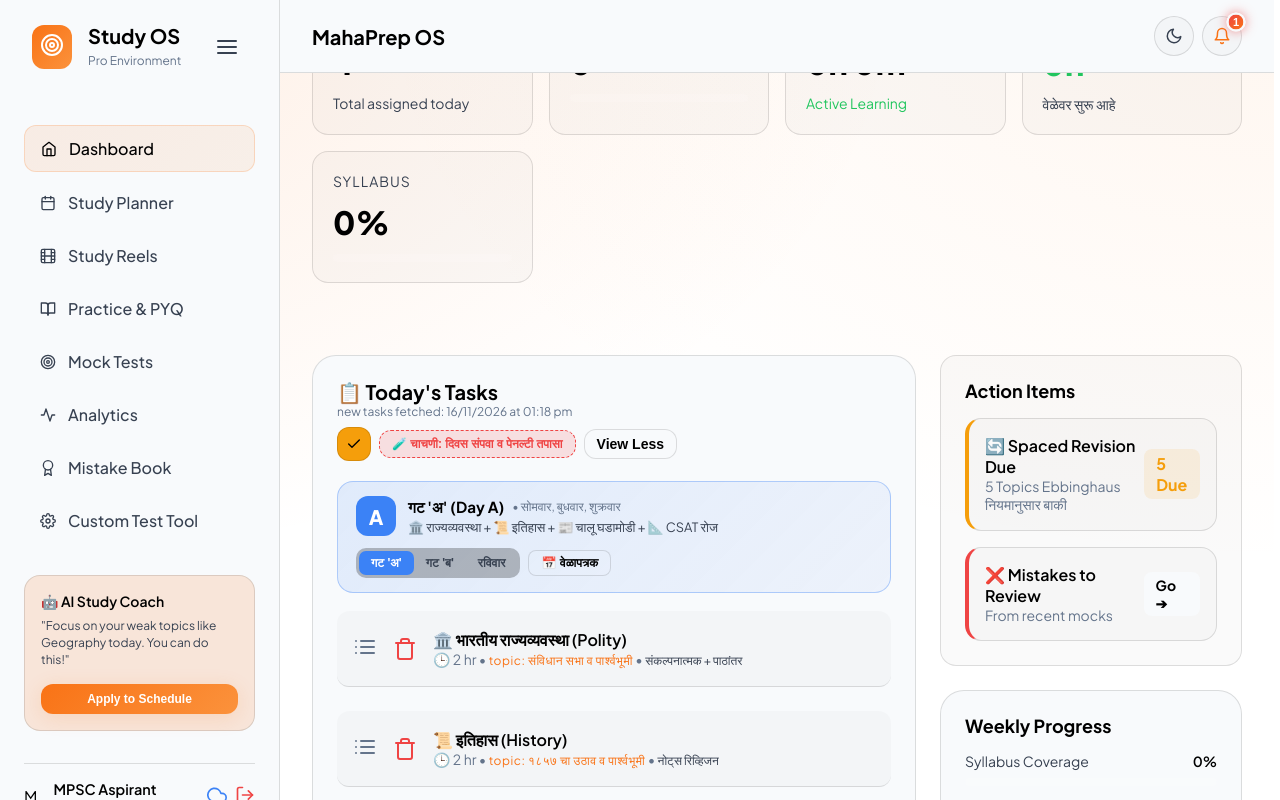
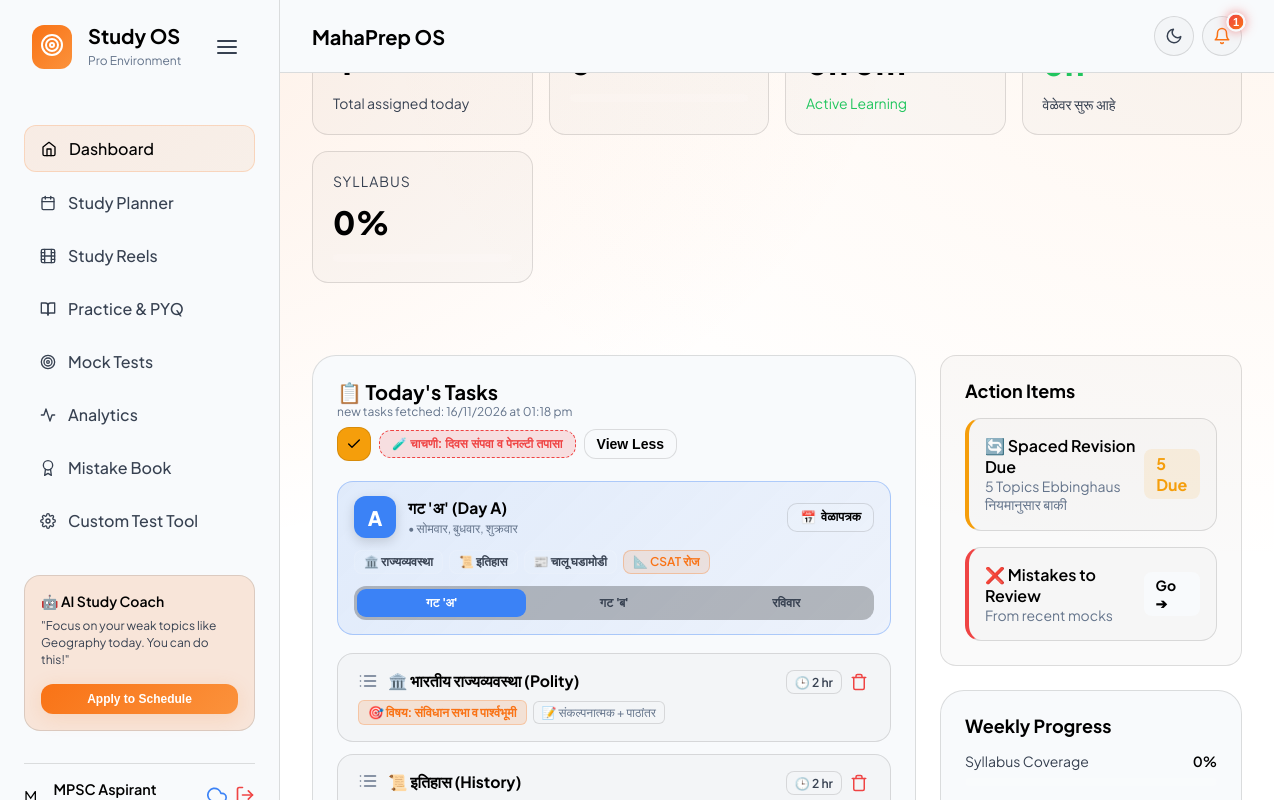
Before and after one commit to BalajiPatil1207/mpsc_manager, a React (Vite) app in the folder frontend/: page / in a window 1280 px wide. Both pictures are taken after a click on the button 645 px from the left and 399 px from the top of the page. Built offline with nearby package versions, Linux system fonts and the light colour scheme; no server answers.

Commit message:
feat: add Dashboard page component to frontend

```diff
--- a/frontend/src/pages/Dashboard.jsx
+++ b/frontend/src/pages/Dashboard.jsx
@@ -878,7 +878,7 @@ const Dashboard = ({ user, deferredPrompt, setDeferredPrompt }) => {
         <div className="flex-col gap-6">
 
           {/* Today's Tasks */}
-          <div className="glass-panel" style={{ padding: '24px' }}>
+          <div className="glass-panel dashboard-panel">
             <div className="flex-row justify-between" style={{ marginBottom: '20px', flexWrap: 'wrap', gap: '8px' }}>
               <div className="flex-col gap-1">
                 <h2 style={{ fontSize: '1.25rem', margin: 0 }}>📋 Today's Tasks</h2>
@@ -906,198 +906,150 @@ const Dashboard = ({ user, deferredPrompt, setDeferredPrompt }) => {
             </div>
 
             {/* MPSC 3+3 Alternate Day Schedule Banner & Switcher */}
-            <div style={{
-              background: activeGroupKey === 'A' ? 'linear-gradient(135deg, rgba(59, 130, 246, 0.12) 0%, rgba(37, 99, 235, 0.05) 100%)'
-                : activeGroupKey === 'B' ? 'linear-gradient(135deg, rgba(16, 185, 129, 0.12) 0%, rgba(5, 150, 105, 0.05) 100%)'
-                : 'linear-gradient(135deg, rgba(168, 85, 247, 0.12) 0%, rgba(147, 51, 234, 0.05) 100%)',
-              border: activeGroupKey === 'A' ? '1px solid rgba(59, 130, 246, 0.35)'
-                : activeGroupKey === 'B' ? '1px solid rgba(16, 185, 129, 0.35)'
-                : '1px solid rgba(168, 85, 247, 0.35)',
-              borderRadius: '16px',
-              padding: '14px 18px',
-              marginBottom: '18px',
-              display: 'flex',
-              justifyContent: 'space-between',
-              alignItems: 'center',
-              flexWrap: 'wrap',
-              gap: '12px'
-            }}>
-              <div style={{ display: 'flex', alignItems: 'center', gap: '12px' }}>
-                <div style={{
-                  width: '40px',
-                  height: '40px',
-                  borderRadius: '12px',
-                  background: activeGroupKey === 'A' ? '#3b82f6' : activeGroupKey === 'B' ? '#10b981' : '#a855f7',
-                  color: '#fff',
-                  display: 'flex',
-                  alignItems: 'center',
-                  justifyContent: 'center',
-                  fontSize: '1.25rem',
-                  fontWeight: 800,
-                  flexShrink: 0
-                }}>
+            <div className={`mpsc-schedule-banner group-${activeGroupKey.toLowerCase()}`}>
+              <div className="schedule-banner-top">
+                <div className="schedule-banner-left">
+                  <div className={`schedule-group-badge badge-${activeGroupKey.toLowerCase()}`}>
                     {activeGroupKey === 'A' ? 'A' : activeGroupKey === 'B' ? 'B' : 'C'}
                   </div>
-                <div>
-                  <div style={{ display: 'flex', alignItems: 'center', gap: '8px', flexWrap: 'wrap' }}>
-                    <strong style={{ fontSize: '0.95rem', color: 'var(--text-primary)' }}>
+                  <div className="schedule-banner-titles">
+                    <div className="schedule-group-name">
                       {SCHEDULE_GROUPS[activeGroupKey]?.name}
-                    </strong>
-                    <span style={{ fontSize: '0.75rem', color: 'var(--text-muted)' }}>
+                    </div>
+                    <div className="schedule-group-days">
                       • {SCHEDULE_GROUPS[activeGroupKey]?.daysLabel}
-                    </span>
-                  </div>
-                  <div style={{ fontSize: '0.8rem', color: 'var(--text-secondary)', marginTop: '2px' }}>
-                    {activeGroupKey === 'A' && '🏛️ राज्यव्यवस्था + 📜 इतिहास + 📰 चालू घडामोडी + 📐 CSAT रोज'}
-                    {activeGroupKey === 'B' && '🌍 भूगोल + 🔬 सामान्य विज्ञान + 💰 अर्थव्यवस्था + 📐 CSAT रोज'}
-                    {activeGroupKey === 'C' && '🏆 नवीन वाचन शून्य: SRS रिव्हिजन + फुल मॉक + मिस्टेक बुक'}
                     </div>
                   </div>
                 </div>
 
-              <div style={{ display: 'flex', alignItems: 'center', gap: '8px', flexWrap: 'wrap' }}>
-                <div style={{ display: 'flex', background: 'rgba(0,0,0,0.25)', padding: '3px', borderRadius: '10px' }}>
+                <button
+                  onClick={() => setIsScheduleModalOpen(true)}
+                  className="schedule-view-btn"
+                  title="संपूर्ण आठवड्याचे ३+३ वेळापत्रक पहा"
+                >
+                  📅 <span>वेळापत्रक</span>
+                </button>
+              </div>
+
+              {/* Subject pills */}
+              <div className="schedule-subjects-strip">
+                {getScheduleSubjectsPills(activeGroupKey).map((sub, i) => (
+                  <span key={i} className={`schedule-subject-pill ${sub.isCsat ? 'csat' : ''}`}>
+                    {sub.name}
+                  </span>
+                ))}
+              </div>
+
+              {/* Segmented Switcher Tabs */}
+              <div className="schedule-tabs-row">
                 <button
                   onClick={() => handleApplyGroup('A')}
-                    style={{
-                      background: activeGroupKey === 'A' ? '#3b82f6' : 'transparent',
-                      color: activeGroupKey === 'A' ? '#fff' : 'var(--text-secondary)',
-                      border: 'none',
-                      padding: '5px 12px',
-                      borderRadius: '7px',
-                      fontSize: '0.75rem',
-                      fontWeight: 700,
-                      cursor: 'pointer'
-                    }}
+                  className={`schedule-tab-item ${activeGroupKey === 'A' ? 'active-a' : ''}`}
                   title="सोम, बुध, शुक्र: राज्यव्यवस्था, इतिहास, चालू घडामोडी + CSAT"
                 >
                   गट 'अ'
                 </button>
                 <button
                   onClick={() => handleApplyGroup('B')}
-                    style={{
-                      background: activeGroupKey === 'B' ? '#10b981' : 'transparent',
-                      color: activeGroupKey === 'B' ? '#fff' : 'var(--text-secondary)',
-                      border: 'none',
-                      padding: '5px 12px',
-                      borderRadius: '7px',
-                      fontSize: '0.75rem',
-                      fontWeight: 700,
-                      cursor: 'pointer'
-                    }}
+                  className={`schedule-tab-item ${activeGroupKey === 'B' ? 'active-b' : ''}`}
                   title="मंगळ, गुरु, शनि: भूगोल, विज्ञान, अर्थव्यवस्था + CSAT"
                 >
                   गट 'ब'
                 </button>
                 <button
                   onClick={() => handleApplyGroup('C')}
-                    style={{
-                      background: activeGroupKey === 'C' ? '#a855f7' : 'transparent',
-                      color: activeGroupKey === 'C' ? '#fff' : 'var(--text-secondary)',
-                      border: 'none',
-                      padding: '5px 12px',
-                      borderRadius: '7px',
-                      fontSize: '0.75rem',
-                      fontWeight: 700,
-                      cursor: 'pointer'
-                    }}
+                  className={`schedule-tab-item ${activeGroupKey === 'C' ? 'active-c' : ''}`}
                   title="रविवार: उजळणी, मॉक टेस्ट, मिस्टेक बुक"
                 >
                   रविवार
                 </button>
               </div>
-
-                <button
-                  onClick={() => setIsScheduleModalOpen(true)}
-                  className="btn"
-                  style={{
-                    background: 'rgba(255,255,255,0.06)',
-                    border: '1px solid var(--border-color)',
-                    color: 'var(--text-primary)',
-                    padding: '5px 12px',
-                    borderRadius: '8px',
-                    fontSize: '0.75rem',
-                    fontWeight: 600,
-                    display: 'flex',
-                    alignItems: 'center',
-                    gap: '4px',
-                    cursor: 'pointer'
-                  }}
-                  title="संपूर्ण आठवड्याचे ३+३ वेळापत्रक पहा"
-                >
-                  📅 वेळापत्रक
-                </button>
-              </div>
             </div>
 
-            <div className="flex-col gap-4">
+            <div className="flex-col gap-3">
               {(showAllTasks ? dailyTasks : dailyTasks.slice(0, 4)).map((task, idx) => (
                 <div
                   key={task.id}
-                  className="task-item"
+                  className={`task-card-pro ${task.completed ? 'completed' : ''}`}
                   draggable={isEditingTasks}
                   onDragStart={(e) => { if(isEditingTasks) dragItem.current = idx; }}
                   onDragEnter={(e) => { if(isEditingTasks) dragOverItem.current = idx; }}
                   onDragEnd={isEditingTasks ? handleSort : undefined}
                   onDragOver={(e) => e.preventDefault()}
-                  style={{ background: task.completed ? 'rgba(34, 197, 94, 0.05)' : 'var(--glass-bg)', borderRadius: '12px', borderBottom: '1px solid var(--border-color)', opacity: task.completed ? 0.7 : 1, transition: 'all 0.3s ease', padding: '18px 16px', marginBottom: '8px', cursor: isEditingTasks ? 'grab' : 'default' }}
                 >
-                  <div className="flex-row gap-4" style={{ alignItems: 'center' }}>
+                  <div className="task-card-main-content">
+                    <div className="task-card-header">
+                      <div className="task-card-title-group">
+                        {isEditingTasks ? (
+                          <div style={{ cursor: 'grab', color: 'var(--text-muted)', display: 'flex', alignItems: 'center' }}>
+                            <svg width="20" height="20" viewBox="0 0 24 24" fill="none" stroke="currentColor" strokeWidth="2" strokeLinecap="round" strokeLinejoin="round"><line x1="8" y1="6" x2="21" y2="6"></line><line x1="8" y1="12" x2="21" y2="12"></line><line x1="8" y1="18" x2="21" y2="18"></line><line x1="3" y1="6" x2="3.01" y2="6"></line><line x1="3" y1="12" x2="3.01" y2="12"></line><line x1="3" y1="18" x2="3.01" y2="18"></line></svg>
+                          </div>
+                        ) : (
+                          <span className="task-status-icon">
+                            {task.completed ? <FiCheckCircle size={22} color="var(--success)" /> : <FiClock size={22} color="var(--accent-primary)" />}
+                          </span>
+                        )}
+                        <h4 className="task-card-title">
+                          {task.title.replace(' (GKGS)', '')}
+                        </h4>
+                      </div>
+
+                      <div style={{ display: 'flex', alignItems: 'center', gap: '6px' }}>
+                        <span className="task-duration-badge">
+                          🕒 {task.duration}
+                        </span>
                         {isEditingTasks && (
-                       <div style={{ cursor: 'grab', color: 'var(--text-muted)' }}>
-                         <svg width="24" height="24" viewBox="0 0 24 24" fill="none" stroke="currentColor" strokeWidth="2" strokeLinecap="round" strokeLinejoin="round"><line x1="8" y1="6" x2="21" y2="6"></line><line x1="8" y1="12" x2="21" y2="12"></line><line x1="8" y1="18" x2="21" y2="18"></line><line x1="3" y1="6" x2="3.01" y2="6"></line><line x1="3" y1="12" x2="3.01" y2="12"></line><line x1="3" y1="18" x2="3.01" y2="18"></line></svg>
+                          <button onClick={() => handleDeleteTask(task.id)} style={{ background: 'transparent', border: 'none', color: 'var(--danger)', cursor: 'pointer', outline: 'none', padding: '2px', display: 'flex', alignItems: 'center' }} title="Remove Task">
+                            <svg xmlns="http://www.w3.org/2000/svg" width="18" height="18" viewBox="0 0 24 24" fill="none" stroke="currentColor" strokeWidth="2" strokeLinecap="round" strokeLinejoin="round"><polyline points="3 6 5 6 21 6"></polyline><path d="M19 6v14a2 2 0 0 1-2 2H7a2 2 0 0 1-2-2V6m3 0V4a2 2 0 0 1 2-2h4a2 2 0 0 1 2 2v2"></path></svg>
+                          </button>
+                        )}
+                      </div>
+                    </div>
+
+                    {/* Topic and Study Type details */}
+                    {(getTopicForTask(task.id) || task.studyType) && (
+                      <div className="task-card-meta">
+                        {getTopicForTask(task.id) && (
+                          <span className="task-topic-chip">
+                            🎯 <strong>विषय:</strong> {getTopicForTask(task.id)}
+                          </span>
+                        )}
+                        {task.studyType && (
+                          <span className="task-study-type-chip">
+                            📝 {task.studyType}
+                          </span>
+                        )}
                       </div>
                     )}
-                    {isEditingTasks ? (
-                       <button onClick={() => handleDeleteTask(task.id)} style={{ background: 'transparent', border: 'none', color: 'var(--danger)', cursor: 'pointer', outline: 'none', display: 'flex', alignItems: 'center', justifyContent: 'center' }} title="Remove Task">
-                          <svg xmlns="http://www.w3.org/2000/svg" width="24" height="24" viewBox="0 0 24 24" fill="none" stroke="currentColor" strokeWidth="2" strokeLinecap="round" strokeLinejoin="round"><polyline points="3 6 5 6 21 6"></polyline><path d="M19 6v14a2 2 0 0 1-2 2H7a2 2 0 0 1-2-2V6m3 0V4a2 2 0 0 1 2-2h4a2 2 0 0 1 2 2v2"></path></svg>
+                  </div>
+
+                  {/* Actions Bar */}
+                  {!isEditingTasks && (
+                    <div className="task-card-actions">
+                      {task.completed ? (
+                        <button onClick={() => toggleTask(task.id, true)} className="task-undo-btn">
+                          <FiRotateCcw size={15} /> <span>पुन्हा सुरू करा (Undo)</span>
                         </button>
                       ) : (
-                       task.completed ? <FiCheckCircle size={24} color="var(--success)" /> : <FiClock size={24} color="var(--accent-primary)" />
-                    )}
-                    <div className="flex-col gap-1" style={{ flex: 1 }}>
-                      <span style={{ fontWeight: 600, color: task.completed ? 'var(--text-muted)' : 'var(--text-primary)', textDecoration: task.completed ? 'line-through' : 'none' }}>{task.title.replace(' (GKGS)', '')}</span>
-                      <span style={{ fontSize: '0.875rem', color: 'var(--text-muted)' }}>
-                        🕒 {task.duration} {getTopicForTask(task.id) && <span>• <span style={{ color: 'var(--accent-primary)', fontSize: '0.75rem', letterSpacing: '0.5px' }}>topic: {getTopicForTask(task.id)}</span></span>}
-                        {task.studyType && <span> • <span style={{ color: 'var(--text-secondary)', fontSize: '0.75rem' }}>{task.studyType}</span></span>}
-                      </span>
-                    </div>
-                    {!isEditingTasks && (
-                      task.completed ? (
-                        <button onClick={() => toggleTask(task.id, true)} className="btn task-action-btn" style={{ background: 'rgba(239, 68, 68, 0.1)', color: 'var(--danger)' }}>
-                          <span className="desktop-text">Undo</span>
-                          <FiRotateCcw className="mobile-icon" size={18} />
-                        </button>
-                      ) : (
-                        <div className="flex-row gap-2" style={{ alignItems: 'center' }}>
+                        <>
                           <button
                             onClick={() => handleStartFocus(task)}
-                            className="btn"
-                            style={{
-                              background: 'var(--accent-glow)',
-                              border: '1px solid var(--accent-primary)',
-                              color: 'var(--accent-primary)',
-                              padding: '6px 12px',
-                              fontSize: '0.8rem',
-                              fontWeight: 700,
-                              display: 'flex',
-                              alignItems: 'center',
-                              gap: '4px',
-                              borderRadius: '8px',
-                              cursor: 'pointer'
-                            }}
+                            className="task-focus-btn"
                             title="या विषयासाठी डीप वर्क फोकस सुरू करा"
                           >
-                            <FiPlay size={12} /> <span className="desktop-text">Focus</span>
+                            <FiPlay size={13} /> <span>Focus Timer</span>
                           </button>
-                          <button onClick={() => toggleTask(task.id, false)} className="btn btn-primary task-action-btn">
-                            <span className="desktop-text">Complete</span>
-                            <FiCheck className="mobile-icon" size={18} />
+                          <button
+                            onClick={() => toggleTask(task.id, false)}
+                            className="task-complete-btn"
+                            title="टास्क पूर्ण मार्क करा"
+                          >
+                            <FiCheck size={16} /> <span>पूर्ण झाले (Done)</span>
                           </button>
-                        </div>
-                      )
+                        </>
                       )}
                     </div>
+                  )}
                 </div>
               ))}
               {isEditingTasks && (
```
Lines whose indentation alone changed are shown as unchanged.
